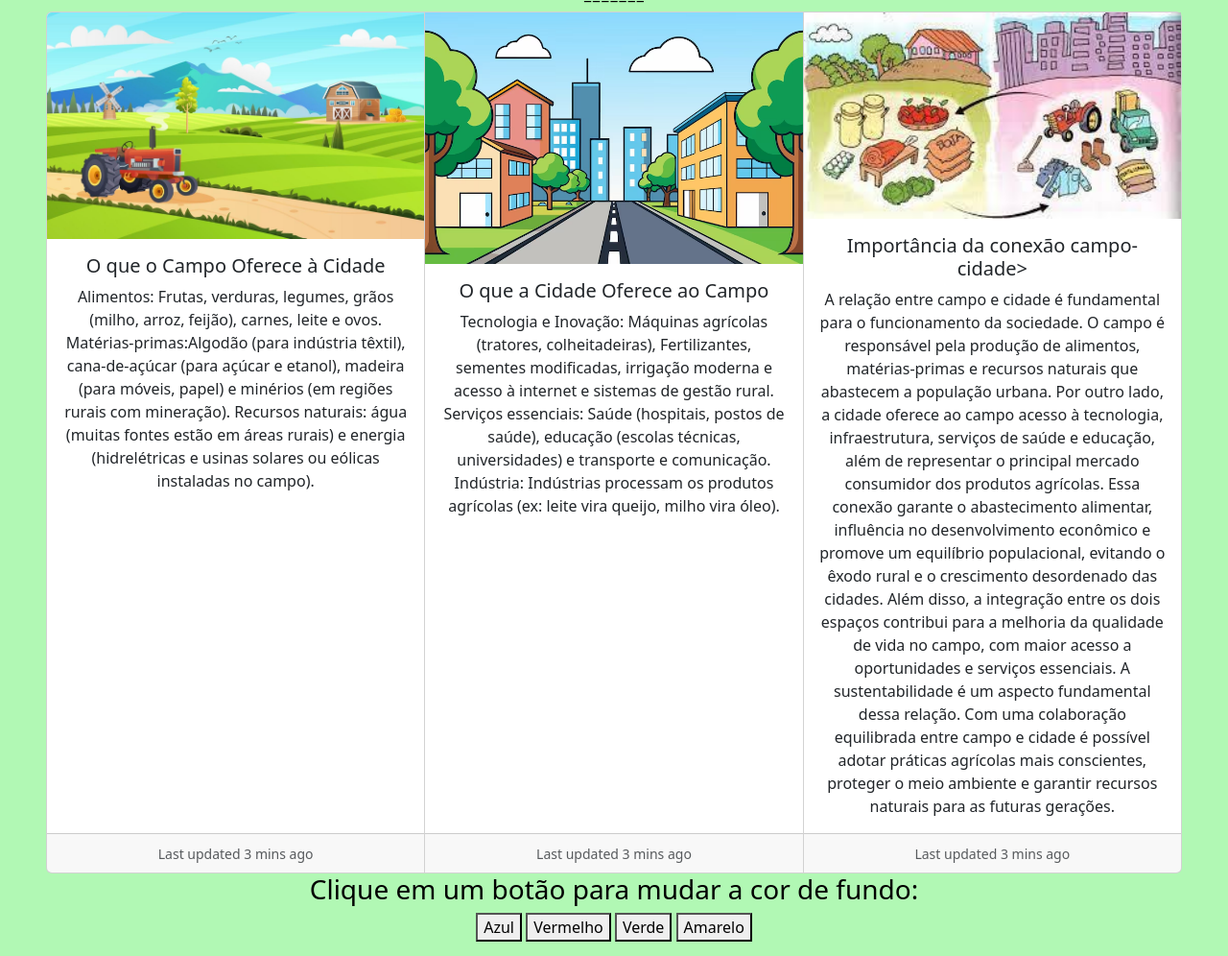
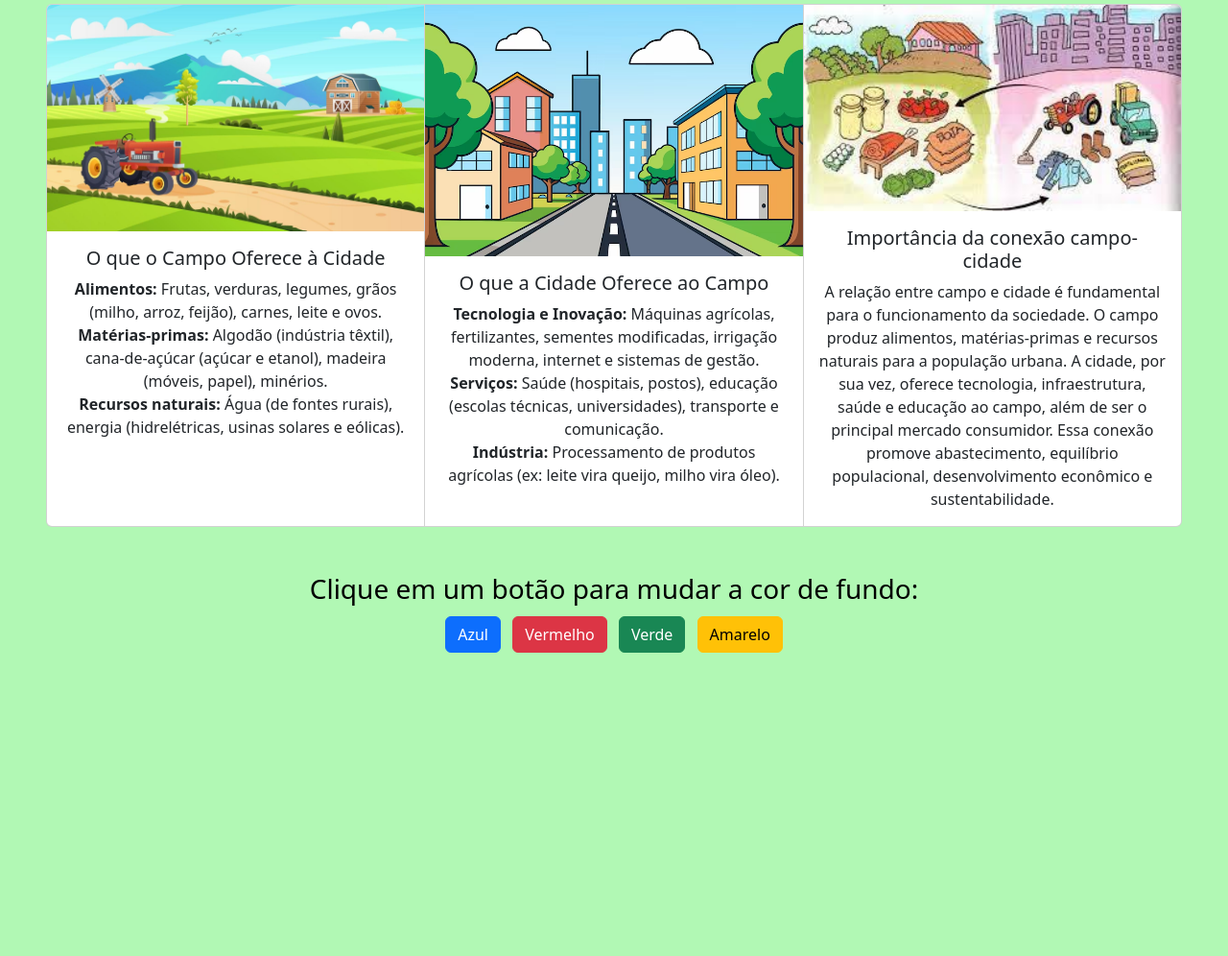
Before and after one commit to yasniquele/Agrinho-Yasmin.Niquele, a plain HTML site: page index.html in a window 1280 px wide. Shown: the part 1024-2020 px from the top of the page at 96% size. After the commit the page ends 1756 px from the top, so only its background shows below. Drawn offline with nearby package versions, Linux system fonts and the light colour scheme.

Commit message:
codigo redefinido e finalizado o projeto

```diff
--- a/index.html
+++ b/index.html
@@ -3,22 +3,19 @@
 <head>
   <meta charset="UTF-8">
   <meta name="viewport" content="width=device-width, initial-scale=1.0">
+  <title>Conexão campo-cidade</title>
   <link href="https://cdn.jsdelivr.net/npm/bootstrap@5.3.5/dist/css/bootstrap.min.css" rel="stylesheet">
   <link rel="stylesheet" href="style.css">
-  <title>Conexão campo-cidade</title>
 </head>
 <body class="p-5 text-center">
+
+  <!-- Cabeçalho -->
   <header>
     <img src="img/campo-cidade.jpg" class="card-img-top" alt="Foto inicial" style="width: 650px; height: auto;">
-
-    <h1>
-        Conexão campo-cidade
-    </h1>
+    <h1>Conexão campo-cidade</h1>
   </header>
 
-
-</body>
-<<<<<<< HEAD
+  <!-- Vídeo Explicativo -->
   <section class="mt-5">
     <h2>Vídeo explicativo</h2>
     <div class="ratio ratio-16x9 mx-auto" style="max-width: 560px;">
@@ -30,85 +27,74 @@
       </iframe>
     </div>
   </section>
-=======
-<main>
 
+  <!-- Cards -->
+  <main class="mt-5">
     <div class="card-group">
+
+      <!-- Card 1 -->
       <div class="card">
         <img src="img/campo.jpg" class="card-img-top" alt="Campo">
         <div class="card-body">
           <h5 class="card-title">O que o Campo Oferece à Cidade</h5>
-      <p class="card-text">Alimentos: Frutas, verduras, legumes, grãos (milho, arroz, feijão), carnes, leite e ovos.
-Matérias-primas:Algodão (para indústria têxtil), cana-de-açúcar (para açúcar e etanol), madeira (para móveis, papel) e minérios (em regiões rurais com mineração).
-Recursos naturais: água (muitas fontes estão em áreas rurais) e energia (hidrelétricas e usinas solares ou eólicas instaladas no campo).</p>
-    </div>
-    <div class="card-footer">
-      <small class="text-body-secondary">Last updated 3 mins ago</small>
+          <p class="card-text">
+            <strong>Alimentos:</strong> Frutas, verduras, legumes, grãos (milho, arroz, feijão), carnes, leite e ovos.<br>
+            <strong>Matérias-primas:</strong> Algodão (indústria têxtil), cana-de-açúcar (açúcar e etanol), madeira (móveis, papel), minérios.<br>
+            <strong>Recursos naturais:</strong> Água (de fontes rurais), energia (hidrelétricas, usinas solares e eólicas).
+          </p>
         </div>
       </div>
+
+      <!-- Card 2 -->
       <div class="card">
         <img src="img/cidade.avif" class="card-img-top" alt="Foto cidade">
         <div class="card-body">
           <h5 class="card-title">O que a Cidade Oferece ao Campo</h5>
-      <p class="card-text">Tecnologia e Inovação: Máquinas agrícolas (tratores, colheitadeiras), Fertilizantes, sementes modificadas, irrigação moderna e acesso à internet e sistemas de gestão rural.
-Serviços essenciais: Saúde (hospitais, postos de saúde), educação (escolas técnicas, universidades) e transporte e comunicação.
-Indústria: Indústrias processam os produtos agrícolas (ex: leite vira queijo, milho vira óleo).</p>
-    </div>
-    <div class="card-footer">
-      <small class="text-body-secondary">Last updated 3 mins ago</small>
-    </div>
-  </div>
-  <div class="card">
-    <img src="img/campo-cidade2.jpg"card-img-top" alt="Foto campo-cidade2">
-    <div class="card-body">
-      <h5 class="card-title">Importância da conexão campo-cidade>
-      </campo-cidadsd></h5>
-      <p class="card-text">A relação entre campo e cidade é fundamental para o funcionamento da sociedade. O campo é responsável pela produção de alimentos, matérias-primas e recursos naturais que abastecem a população urbana. Por outro lado, a cidade oferece ao campo acesso à tecnologia, infraestrutura, serviços de saúde e educação, além de representar o principal mercado consumidor dos produtos agrícolas.
-        Essa conexão garante o abastecimento alimentar, influência no desenvolvimento econômico e promove um equilíbrio populacional, evitando o êxodo rural e o crescimento desordenado das cidades. Além disso, a integração entre os dois espaços contribui para a melhoria da qualidade de vida no campo, com maior acesso a oportunidades e serviços essenciais.
-        A sustentabilidade é um aspecto fundamental dessa relação. Com uma colaboração equilibrada entre campo e cidade é possível adotar práticas agrícolas mais conscientes, proteger o meio ambiente e garantir recursos naturais para as futuras gerações.
+          <p class="card-text">
+            <strong>Tecnologia e Inovação:</strong> Máquinas agrícolas, fertilizantes, sementes modificadas, irrigação moderna, internet e sistemas de gestão.<br>
+            <strong>Serviços:</strong> Saúde (hospitais, postos), educação (escolas técnicas, universidades), transporte e comunicação.<br>
+            <strong>Indústria:</strong> Processamento de produtos agrícolas (ex: leite vira queijo, milho vira óleo).
           </p>
-    </div>
-    <div class="card-footer">
-      <small class="text-body-secondary">Last updated 3 mins ago</small>
-    </div>
-  </div>
         </div>
       </div>
 
-</main>
-<h3>Clique em um botão para mudar a cor de fundo:</h3>
-  <button onclick="mudarCor('blue')">Azul</button>
-  <button onclick="mudarCor('red')">Vermelho</button>
-  <button onclick="mudarCor('green')">Verde</button>
-  <button onclick="mudarCor('yellow')">Amarelo</button>
-
-  <script src="script.js"></script>
-<!---video--->
-
-    <div class="container text-center my-5">
-        <h2>Demon Slayer: Kimetsu no Yaiba Infinity Castle | OFFICIAL TRAILER</h2>
-        <iframe width="560" height="315" src="https://www.youtube.com/embed/wyiZWYMilgk?si=ZgUnmPXh9ghcIAQ9"
-            title="Trailer Oficial" frameborder="0" allowfullscreen></iframe>
+      <!-- Card 3 -->
+      <div class="card">
+        <img src="img/campo-cidade2.jpg" class="card-img-top" alt="Foto campo-cidade2">
+        <div class="card-body">
+          <h5 class="card-title">Importância da conexão campo-cidade</h5>
+          <p class="card-text">
+            A relação entre campo e cidade é fundamental para o funcionamento da sociedade. O campo produz alimentos, matérias-primas e recursos naturais para a população urbana.
+            A cidade, por sua vez, oferece tecnologia, infraestrutura, saúde e educação ao campo, além de ser o principal mercado consumidor.
+            Essa conexão promove abastecimento, equilíbrio populacional, desenvolvimento econômico e sustentabilidade.
+          </p>
+        </div>
+      </div>
 
     </div>
+  </main>
 
-    <!---Footer--->
+  <!-- Botões para mudar cor -->
+  <section class="mt-5">
+    <h3>Clique em um botão para mudar a cor de fundo:</h3>
+    <button onclick="mudarCor('blue')" class="btn btn-primary m-1">Azul</button>
+    <button onclick="mudarCor('red')" class="btn btn-danger m-1">Vermelho</button>
+    <button onclick="mudarCor('green')" class="btn btn-success m-1">Verde</button>
+    <button onclick="mudarCor('yellow')" class="btn btn-warning m-1">Amarelo</button>
+  </section>
 
-    <footer class="container py-5">
+  <!-- Rodapé -->
+  <footer class="text-center bg-light py-3 mt-5">
     <h2>Entre em contato</h2>
     <div>
-            <a href="https://github.com/Rhaisssa">GitHub</a>
+      <a href="https://github.com/yasniquele" target="_blank">GitHub</a>
     </div>
-        <p class="my-5 text-center">© Copyright 2025. Produzido por Rhaissa Rodrigues de Souza</p>
+    <p class="mb-0 mt-3">© Copyright 2025. Produzido por Yasmin Niquele Littig Mugnaini</p>
   </footer>
 
+  <!-- Scripts -->
+  <script src="script.js"></script>
   <script src="https://cdn.jsdelivr.net/npm/bootstrap@5.3.2/dist/js/bootstrap.bundle.min.js"></script>
-</head>
-<body>
-</footer>
 
-
-
->>>>>>> refs/remotes/origin/main
-
+</body>
 </html>
```
Lines whose indentation alone changed are shown as unchanged.
